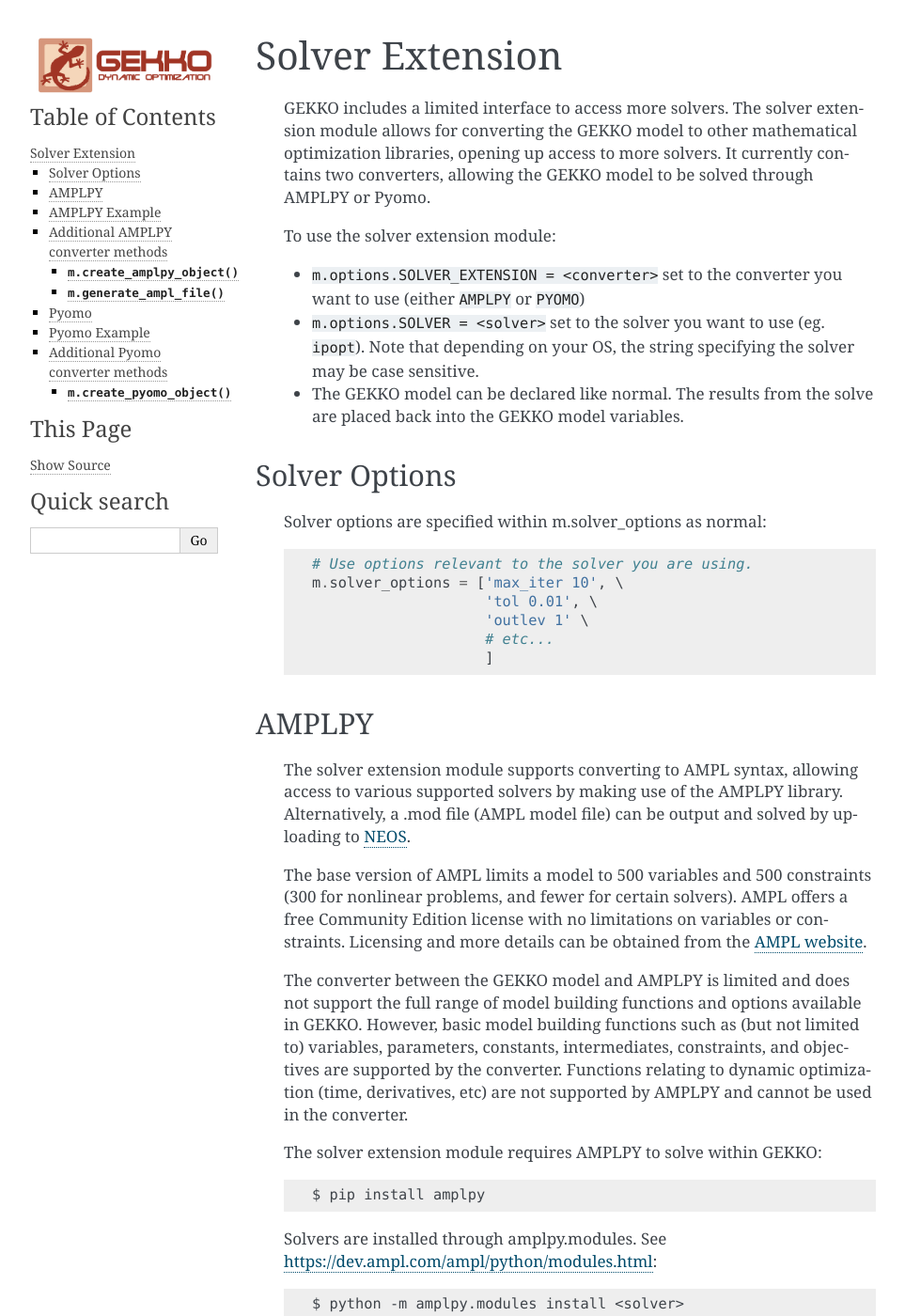
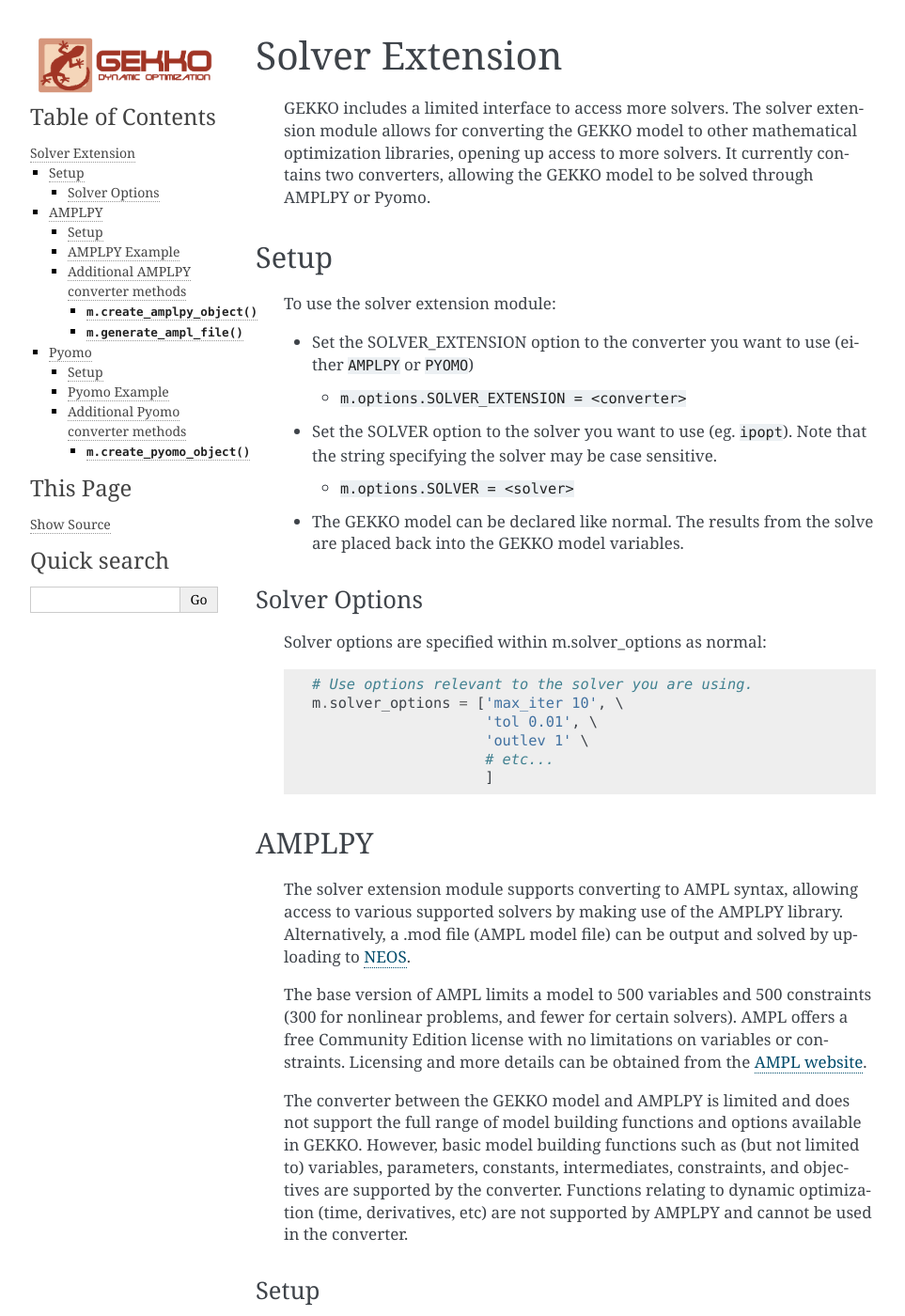
Before and after one commit to BYU-PRISM/GEKKO, a Sphinx documentation site: the page built from docs/solver_extension.rst, in a window 1280 px wide and 1400 px high. Shown: the whole window at 94% size, without its empty margins (148-1111 px from the left). Built offline with Sphinx 7.4.7, drawn with Linux system fonts in a browser that asks for light colours.

Commit message:
Update docs

```diff
--- a/docs/global.rst
+++ b/docs/global.rst
@@ -836,7 +836,7 @@
 
 Explanation: Set SOLVER_EXTENSION to 1 (AMPLPY) or 2 (PYOMO) to use the solver extension module to solve, allowing access to a wider range of solvers. For more information see the `solver extension <solver_extension.html>`_ module.
 
-\* SOLVER_EXTENSION also allows both the strings ``AMPLPY`` and ``PYOMO`` or the corresponding number.
+\* SOLVER_EXTENSION also allows both the strings ``AMPLPY`` and ``PYOMO`` instead of the corresponding number.
 
 
 .. _solvestatus:
--- a/docs/solver_extension.rst
+++ b/docs/solver_extension.rst
@@ -5,28 +5,33 @@
 	:maxdepth: 2
 
 Solver Extension
-=======================================
-
+================
     GEKKO includes a limited interface to access more solvers. The solver extension module
     allows for converting the GEKKO model to other mathematical optimization libraries,
     opening up access to more solvers. It currently contains two converters, allowing the
     GEKKO model to be solved through AMPLPY or Pyomo.
 
+Setup
+-----
+
     To use the solver extension module:
 
-    -    ``m.options.SOLVER_EXTENSION = <converter>``
-         set to the converter you want to use (either ``AMPLPY`` or ``PYOMO``)
+    -   Set the SOLVER_EXTENSION option to the converter you want to use (either ``AMPLPY`` or ``PYOMO``)
 
-    -    ``m.options.SOLVER = <solver>``
-         set to the solver you want to use (eg. ``ipopt``). Note that depending on your OS,
-         the string specifying the solver may be case sensitive.
+        - ``m.options.SOLVER_EXTENSION = <converter>``
 
-    -    The GEKKO model can be declared like normal. The results from the solve are placed
-         back into the GEKKO model variables.
+    -   Set the SOLVER option to the solver you want to use (eg. ``ipopt``). Note that
+        the string specifying the solver may be case sensitive.
+
+        - ``m.options.SOLVER = <solver>``
+
+    -   The GEKKO model can be declared like normal. The results from the solve are placed
+        back into the GEKKO model variables.
 
 
 Solver Options
----------------
+^^^^^^^^^^^^^^
+
     Solver options are specified within m.solver_options as normal::
 
         # Use options relevant to the solver you are using.
@@ -37,7 +42,8 @@
                             ]
 
 AMPLPY
--------
+------
+
     The solver extension module supports converting to AMPL syntax, allowing access to various
     supported solvers by making use of the AMPLPY library. Alternatively, a .mod file (AMPL model
     file) can be output and solved by uploading to `NEOS <https://neos-server.org>`_.
@@ -54,6 +60,9 @@
     Functions relating to dynamic optimization (time, derivatives, etc) are not supported
     by AMPLPY and cannot be used in the converter.
 
+Setup
+^^^^^
+
     The solver extension module requires AMPLPY to solve within GEKKO::
 
         $ pip install amplpy
@@ -64,7 +73,8 @@
 
 
 AMPLPY Example
----------------
+^^^^^^^^^^^^^^
+
     Example use of the solver extension module with the AMPLPY converter is shown below::
 
         from gekko import GEKKO
@@ -79,7 +89,8 @@
 
 
 Additional AMPLPY converter methods
-----------------------------------------
+^^^^^^^^^^^^^^^^^^^^^^^^^^^^^^^^^^^
+
     The AMPLPY converter provides some utility methods to the GEKKO model object:
 
 .. py:classmethod:: m.create_amplpy_object()
@@ -92,6 +103,7 @@
 
     For more information view the `amplpy documentation <https://amplpy.readthedocs.io/>`_.
 
+
 .. py:classmethod:: m.generate_ampl_file(filename="model.mod")
 
     Generates an ampl model (.mod) file in the current directory or as specified by ``filename``::
@@ -100,7 +112,8 @@
 
 
 Pyomo
-------
+-----
+
     The solver extension module supports converting to `Pyomo <https://www.pyomo.org/>`_, a python library
     for mathematical optimization. Pyomo supports a variety of solvers, including an interface with ASL
     (AMPL Solver Library). One of the primary advantages of Pyomo is that it is entirely open source (BSD license),
@@ -110,6 +123,9 @@
     constants, intermediates, constraints, and objectives. In its current state, it does not support
     dynamic optimization (time, derivatives, etc). However, this has the potential to be
     implemented in the future through use of Pyomo DAE (Differential Algebraic Equations) module.
+
+Setup
+^^^^^
 
     The solver extension module requires Pyomo to solve within GEKKO::
 
@@ -122,7 +138,8 @@
 
 
 Pyomo Example
----------------
+^^^^^^^^^^^^^
+
     Example use of the solver extension module with the Pyomo converter is shown below::
 
         from gekko import GEKKO
@@ -137,7 +154,8 @@
 
 
 Additional Pyomo converter methods
-----------------------------------------
+^^^^^^^^^^^^^^^^^^^^^^^^^^^^^^^^^^
+
     The Pyomo converter provides some utility methods to the GEKKO model object:
 
 .. py:classmethod:: m.create_pyomo_object()
```
